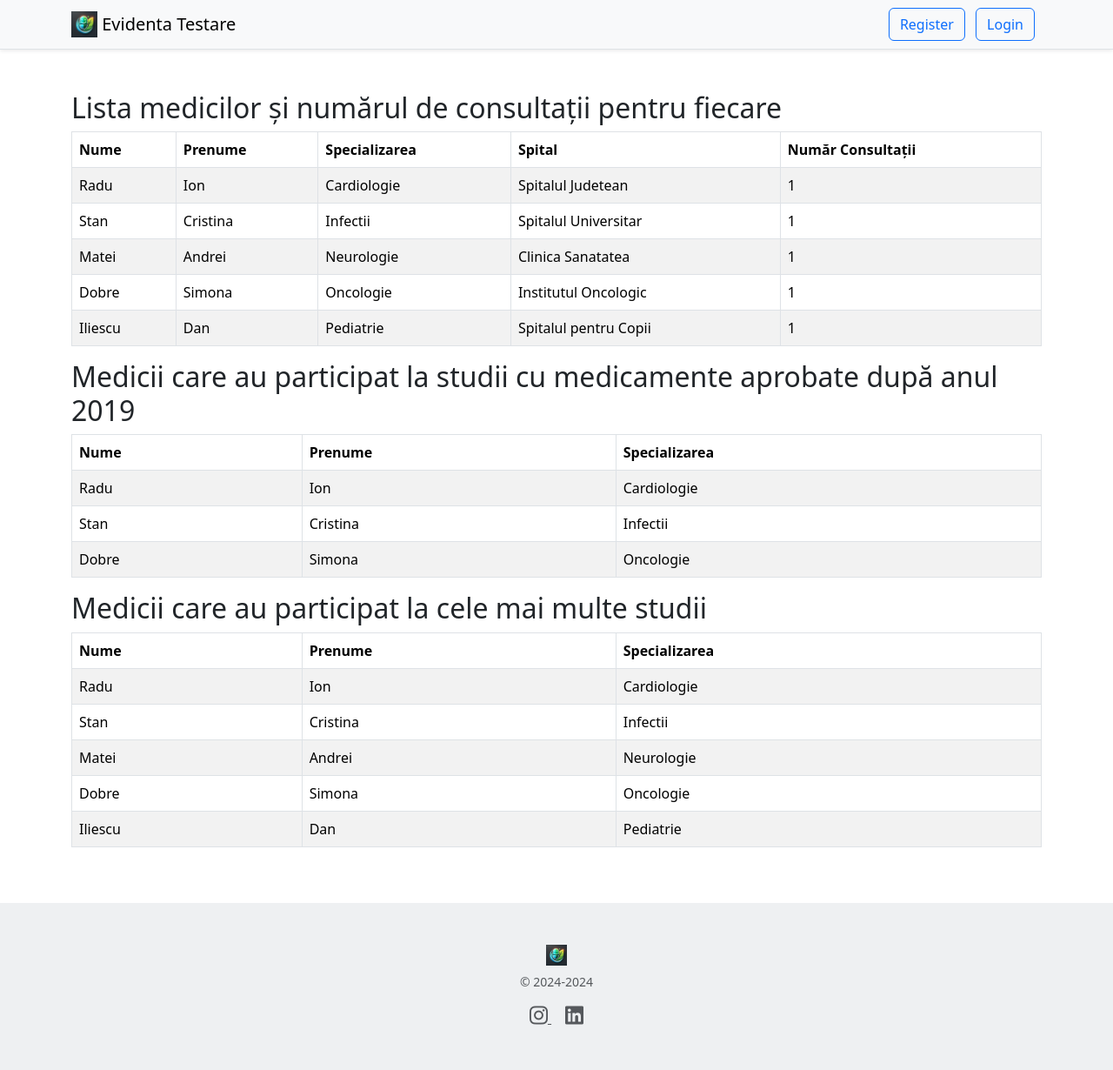
After one commit to SicKCristi/Meds_Testing, a PHP site: page /echipa_medici.php in a window 1280 px wide. The commit adds this page. Shown: the whole page at 87% size. Run offline with PHP 8.4, Linux system fonts and the light colour scheme; data comes from the database, SQL or seed files in the repository.

Commit message:
Am adaugat o noua pagina echipa_medici disponibila medicilor din testare, in care pot observa diferite informatii despre ei sau despre colegii lor, tabele cu informatii obtinute prin query-uri cu subcereri + imagine noua pentru pagina de index a medicilor + adaugare shortcut in meniul din navbar

```diff
--- /dev/null
+++ b/echipa_medici.php
@@ -0,0 +1,135 @@
+<?php
+    include "layout/header.php";
+    include "tools/db.php";
+
+    $conexiune_bd=getDatabaseConnection();
+
+    // Interogarea 1: Lista medicilor cu numărul de consultații
+    $query1="
+        SELECT
+            D.NumeDoctor,
+            D.PrenumeDoctor,
+            D.Specializarea,
+            D.Spitalul,
+                (SELECT COUNT(DISTINCT C.ID_Consultatie)
+                FROM consultatie C
+                WHERE C.ID_Doctor=D.ID_Doctor) AS NumarPacienti
+        FROM doctor D;";
+
+    $rezultat1=$conexiune_bd->query($query1);
+    $medici_consultatii=$rezultat1->fetch_all(MYSQLI_ASSOC);
+
+    // Interogarea 2: Medicii care au participat la studii cu medicamente aprobate după anul 2019
+    $query2="
+        SELECT
+            D.NumeDoctor,
+            D.PrenumeDoctor,
+            D.Specializarea
+        FROM doctor AS D
+        WHERE D.ID_Doctor IN (
+                                SELECT SD.ID_Doctor
+                                FROM studiu_doctor AS SD    JOIN studiu_clinic AS SC ON SD.ID_Studiu=SC.ID_Studiu
+                                                            JOIN medicamente AS M ON SC.ID_Medicament=M.ID_Medicament
+        WHERE M.DataAprobarii>'2019-01-01'
+    );
+";
+
+    $rezultat2=$conexiune_bd->query($query2);
+    $medici_medicamente=$rezultat2->fetch_all(MYSQLI_ASSOC);
+
+    // Interogarea 3: Medicii care au participat la cele mai multe studii
+    $query3="
+        SELECT
+            D.NumeDoctor,
+            D.PrenumeDoctor,
+            D.Specializarea
+        FROM doctor AS D
+        WHERE D.ID_Doctor IN (
+                                SELECT SD.ID_Doctor
+                                FROM studiu_doctor AS SD
+                                GROUP BY SD.ID_Doctor
+                                HAVING COUNT(SD.ID_Studiu)=(
+                                                            SELECT MAX(NumarStudii)
+                                                            FROM (
+                                                                    SELECT COUNT(SD2.ID_Studiu) AS NumarStudii
+                                                                    FROM studiu_doctor AS SD2
+                                                                    GROUP BY SD2.ID_Doctor) AS Subquery));";
+    $rezultat3=$conexiune_bd->query($query3);
+    $medici_studii=$rezultat3->fetch_all(MYSQLI_ASSOC);
+?>
+
+<div class="container py-5">
+
+    <!-- Tabelul 1 -->
+    <h2>Lista medicilor și numărul de consultații pentru fiecare</h2>
+    <table class="table table-striped table-bordered">
+        <thead>
+            <tr>
+                <th>Nume</th>
+                <th>Prenume</th>
+                <th>Specializarea</th>
+                <th>Spital</th>
+                <th>Număr Consultații</th>
+            </tr>
+        </thead>
+        <tbody>
+            <?php foreach($medici_consultatii as $medic): ?>
+                <tr>
+                    <td><?= htmlspecialchars($medic['NumeDoctor']) ?></td>
+                    <td><?= htmlspecialchars($medic['PrenumeDoctor']) ?></td>
+                    <td><?= htmlspecialchars($medic['Specializarea']) ?></td>
+                    <td><?= htmlspecialchars($medic['Spitalul']) ?></td>
+                    <td><?= htmlspecialchars($medic['NumarPacienti']) ?></td>
+                </tr>
+            <?php endforeach; ?>
+        </tbody>
+    </table>
+
+    <!-- Tabelul 2 -->
+    <h2>Medicii care au participat la studii cu medicamente aprobate după anul 2019</h2>
+    <table class="table table-striped table-bordered">
+        <thead>
+            <tr>
+                <th>Nume</th>
+                <th>Prenume</th>
+                <th>Specializarea</th>
+            </tr>
+        </thead>
+        <tbody>
+            <?php foreach ($medici_medicamente as $medic): ?>
+                <tr>
+                    <td><?= htmlspecialchars($medic['NumeDoctor']) ?></td>
+                    <td><?= htmlspecialchars($medic['PrenumeDoctor']) ?></td>
+                    <td><?= htmlspecialchars($medic['Specializarea']) ?></td>
+                </tr>
+            <?php endforeach; ?>
+        </tbody>
+    </table>
+
+
+    <!-- Tabelul 3 -->
+    <h2>Medicii care au participat la cele mai multe studii</h2>
+    <table class="table table-striped table-bordered">
+        <thead>
+            <tr>
+                <th>Nume</th>
+                <th>Prenume</th>
+                <th>Specializarea</th>
+            </tr>
+        </thead>
+        <tbody>
+            <?php foreach($medici_studii as $medic): ?>
+                <tr>
+                    <td><?= htmlspecialchars($medic['NumeDoctor']) ?></td>
+                    <td><?= htmlspecialchars($medic['PrenumeDoctor']) ?></td>
+                    <td><?= htmlspecialchars($medic['Specializarea']) ?></td>
+                </tr>
+            <?php endforeach; ?>
+        </tbody>
+    </table>
+
+</div>
+
+<?php
+    include "layout/footer.php";
+?>
--- a/layout/header.php
+++ b/layout/header.php
@@ -89,6 +89,7 @@ if(isset($_SESSION["Email"])){
                 <li><a class="dropdown-item" href="/adaugare_medicament.php">Adaugă un nou medicament</a></li>
                 <li><a class="dropdown-item" href="/vizualizare_consultatii.php">Vezi consultațiile tale</a></li>
                 <li><a class="dropdown-item" href="/vizualizare_studii.php">Vezi studiile tale</a></li>
+                <li><a class="dropdown-item" href="/echipa_medici.php">Vezi echipa de medici a testării</a></li>
               </ul>
             </div>
           <?php } ?>
```
Also changed, not shown: index_medic.php (+20 -0 lines), images/Echipa_medici.png (added).
